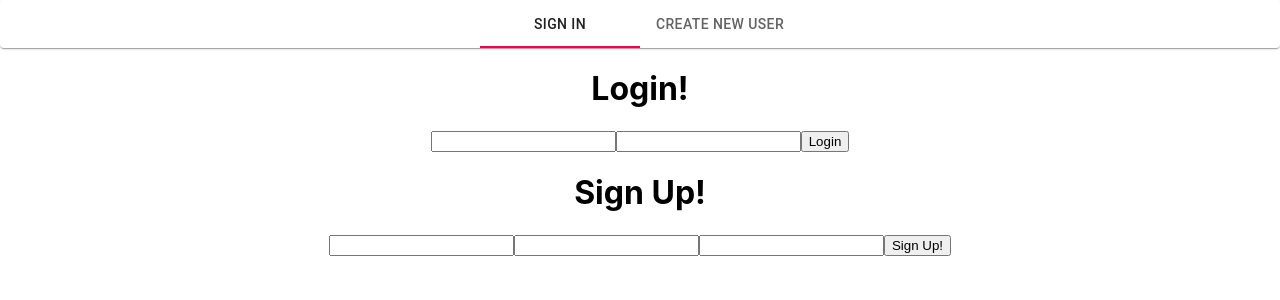
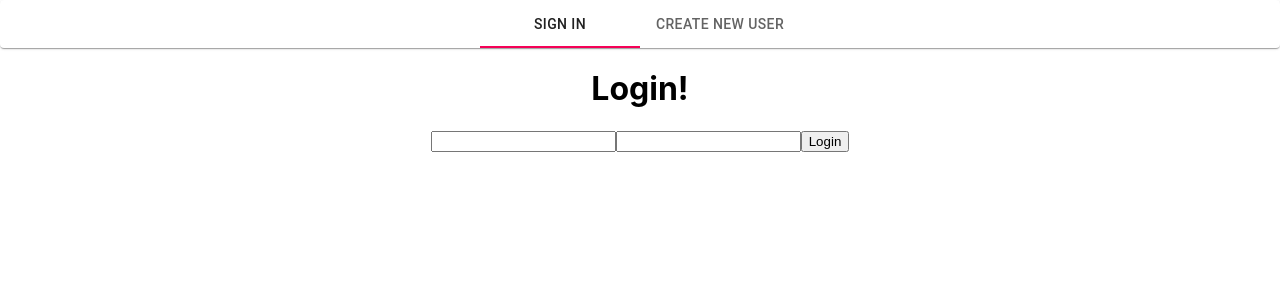
Before and after one commit to matteoaricci/messaging-frontend, a React (Create React App) app: page / in a window 1280 px wide. Shown: the top 300 px of the page. Built offline with nearby package versions, Linux system fonts and the light colour scheme.

Commit message:
Tabs working for welcome

```diff
--- a/src/containers/WelcomePage.jsx
+++ b/src/containers/WelcomePage.jsx
@@ -8,17 +8,34 @@ import Tabs from '@material-ui/core/Tabs'
 import Tab from '@material-ui/core/Tab'
 
 class WelcomePage extends Component {
+    constructor() {
+        super();
+        this.state = {
+            selected: 'Login',
+            value: 0
+        }
+    }
+
+    handleOnChange = (event, value) => {
+        this.setState({value: value})
+    }
     render() {
+       const { selected } = this.state;
+       const { value } = this.state;
         return (
             <div>
                 <Paper>
-                    <Tabs centered value={0}>
+                    <Tabs centered value={value}
+                          onChange={this.handleOnChange}
+                    >
                         <Tab label="Sign In"/>
                         <Tab label="Create New User"/>
                     </Tabs>
                 </Paper>
-                <Login handleLogin={this.props.handleLogin}/>
+                {value === 0 ?
+                <Login handleLogin={this.props.handleLogin}/> :
                 <SignUp handleLogin={this.props.handleLogin}/>
+                }
             </div>
         );
     }
```
